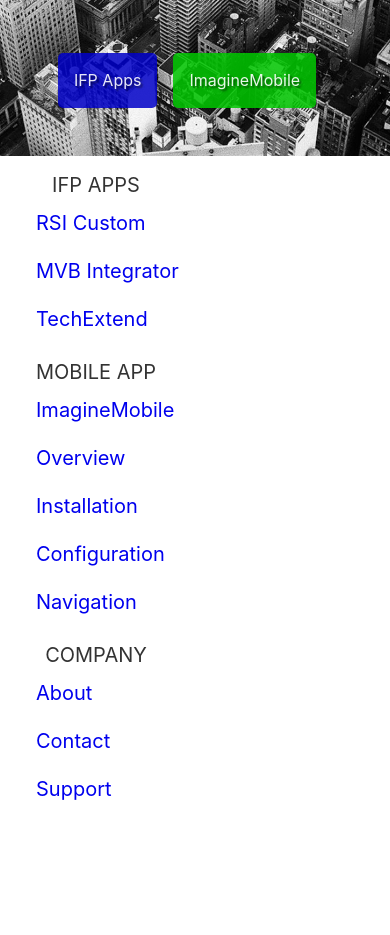
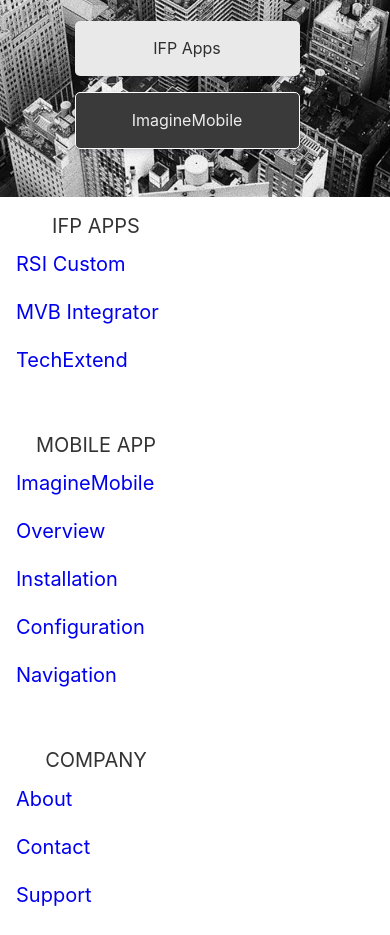
Before and after one commit to cscouras/scouras-consulting, a Gatsby site: page / in a window 390 px wide. Shown: the part 488-1423 px from the top of the page. Before the commit the page ends 1317 px from the top, so only its background shows below. Built offline with nearby package versions, Linux system fonts and the light colour scheme; Gatsby itself is replaced by a stand-in of ours.

Commit message:
Fix footer categories overlap on small screens and homepage buttons animation

```diff
--- a/src/components/button.js
+++ b/src/components/button.js
@@ -6,7 +6,7 @@
   <Link to={props.to}>
     <div
       className={styles.buttonStyle}
-      style={{ background: props.buttonColor }}
+      style={{ background: props.buttonColor, color: props.buttonFontColor , border: props.buttonBorder}}
     >
       {props.buttonName}
     </div>
--- a/src/components/footer.js
+++ b/src/components/footer.js
@@ -7,26 +7,32 @@
         <div className={styles.categoryContainer}>
             <div className={styles.footerCategory}>
                 <span className={styles.categoryHeader}>IFP Apps</span>
+                    <div className={styles.categoryLinkContainer}>
                         <Link to="/rsicustom/" className={styles.link}>RSI Custom</Link>
                         <Link to="/multivariate/" className={styles.link}>MVB Integrator</Link>
                         <Link to="/techextend/" className={styles.link}>TechExtend</Link>
                     </div>
+            </div>
             <div className={styles.footerCategory}>
                 <span className={styles.categoryHeader}>Mobile App</span>
+                    <div className={styles.categoryLinkContainer}>
                         <Link to="/mobile/" className={styles.link}>ImagineMobile</Link>
                         <Link to="/mobilepromo/" className={styles.link}>Overview</Link>
                         <Link to="/mobileinstallation/" className={styles.link}>Installation</Link>
                         <Link to="/mobileconfiguration/" className={styles.link}>Configuration</Link>
                         <Link to="/mobilenavigation/" className={styles.link}>Navigation</Link>
                     </div>
+            </div>
             <div className={styles.footerCategory}>
                 <span className={styles.categoryHeader}>Company</span>
+                    <div className={styles.categoryLinkContainer}>
                         <Link to="/about/" className={styles.link}>About</Link>
                         <Link to="/contact/" className={styles.link}>Contact</Link>
                         <Link to="/support/" className={styles.link}>Support</Link>
                     </div>
             </div>
         </div>
+    </div>
 )
 
 export default Footer
--- a/src/components/nav.js
+++ b/src/components/nav.js
@@ -19,7 +19,6 @@
   render() {
     return (
         <div className={styles.navLinks}>
-        {this.state.show && <ListLink to="/">Home</ListLink>}
           <ListLink to="/apps/">IFP Apps</ListLink>
           <ListLink to="/mobile/">ImagineMobile</ListLink>
           <ListLink to="/about/">About</ListLink>
--- a/src/pages/index.js
+++ b/src/pages/index.js
@@ -42,12 +42,15 @@
           <div className={styles.buttonContainer}>
             <Button
               buttonName="IFP Apps"
-              buttonColor="rgba(0,0,200,0.85)"
+              buttonColor="rgba(233,233,233,1)"
+              buttonFontColor="rgba(0,0,0,0.8)"
+              buttonBorder="1px solid rgba(0,0,0.0.8)"
               to="/apps/"
             />
             <Button
               buttonName="ImagineMobile"
-              buttonColor="rgba(0,200,0,0.85)"
+              buttonColor="rgba(58,58,58,1)"
+              buttonBorder="1px solid rgba(255,255,255, 1)"
               to="/mobile"
             />
           </div>
--- a/src/styles/button.module.css
+++ b/src/styles/button.module.css
@@ -1,4 +1,5 @@
 .buttonStyle {
+    width: 225px;
     display: inline-block;
     padding: 1.5rem;
     margin-right: 1rem;
@@ -8,12 +9,15 @@
     white-space: nowrap;
     text-align: center;
     font-size: 1.5rem;
-    text-shadow: 2px 2px 2px rgba(0,0,0,0.5);
     transition: transform 200ms ease-in;
+    box-shadow: 0 4px 6px rgba(50,50,93,.11), 0 1px 3px rgba(0,0,0,.08)
 }
 
 .buttonStyle:hover {
-    transform: scale(1.06);
+    transform: translateY(-1px);
+    /* box-shadow: inset 0 0 100px 100px rgba(255,255,255,0.3); */
+    box-shadow: 0 7px 14px rgba(50,50,93,.1), 0 3px 6px rgba(0,0,0,.08);
+
 }
 
 @media(max-width:460px){
--- a/src/styles/footer.module.css
+++ b/src/styles/footer.module.css
@@ -10,6 +10,7 @@
 .categoryContainer {
     margin: 0 auto;
     display: flex;
+    flex-wrap: wrap;
     justify-content: space-around;
     max-width: 960px;
 }
@@ -17,13 +18,14 @@
 .footerCategory {
     display: flex;
     flex-direction: column;
+    align-items: center;
+    flex: 1 1 auto;
 }
 
-.footerCategory a{
+
+.footerCategory a {
     font-size: 1rem;
-    padding-left: 1.25rem;
-    padding-top: 0.5rem;
-    padding-bottom: 0.5rem;
+    padding: 0.5rem 0;
 }
 
 .categoryHeader {
@@ -40,6 +42,11 @@
     width: 10rem;
 }
 
+.categoryLinkContainer {
+    display: flex;
+    flex-direction: column;
+}
+
 .link, .link:visited {
     color: lightFont;
     text-decoration: none;
@@ -49,6 +56,19 @@
     text-decoration: underline;
 }
 
+@media (max-width: 600px){
+    .categoryContainer {
+        flex-direction: column;
+        align-items: flex-start;
+    }
+    .footerCategory {
+        margin-bottom: 2rem;
+    }
+
+    .footerCategory:last-of-type{
+        margin-bottom: 0;
+    }
+}
 @media (orientation: portrait) and (max-width: 440px) {
     .categoryContainer {
         flex-direction: column;
--- a/src/styles/index.module.css
+++ b/src/styles/index.module.css
@@ -30,7 +30,7 @@
 
 .textHome {
     color: lightFont;
-    margin-bottom: 2rem;
+    margin: auto;
 }
 
 .buttonContainer {
@@ -38,6 +38,7 @@
     flex-wrap: wrap;
     justify-content: center;
     align-items: center;
+    /* display: none; */
 }
 
 @media(max-width:480px){
```
Lines whose indentation alone changed are shown as unchanged.
